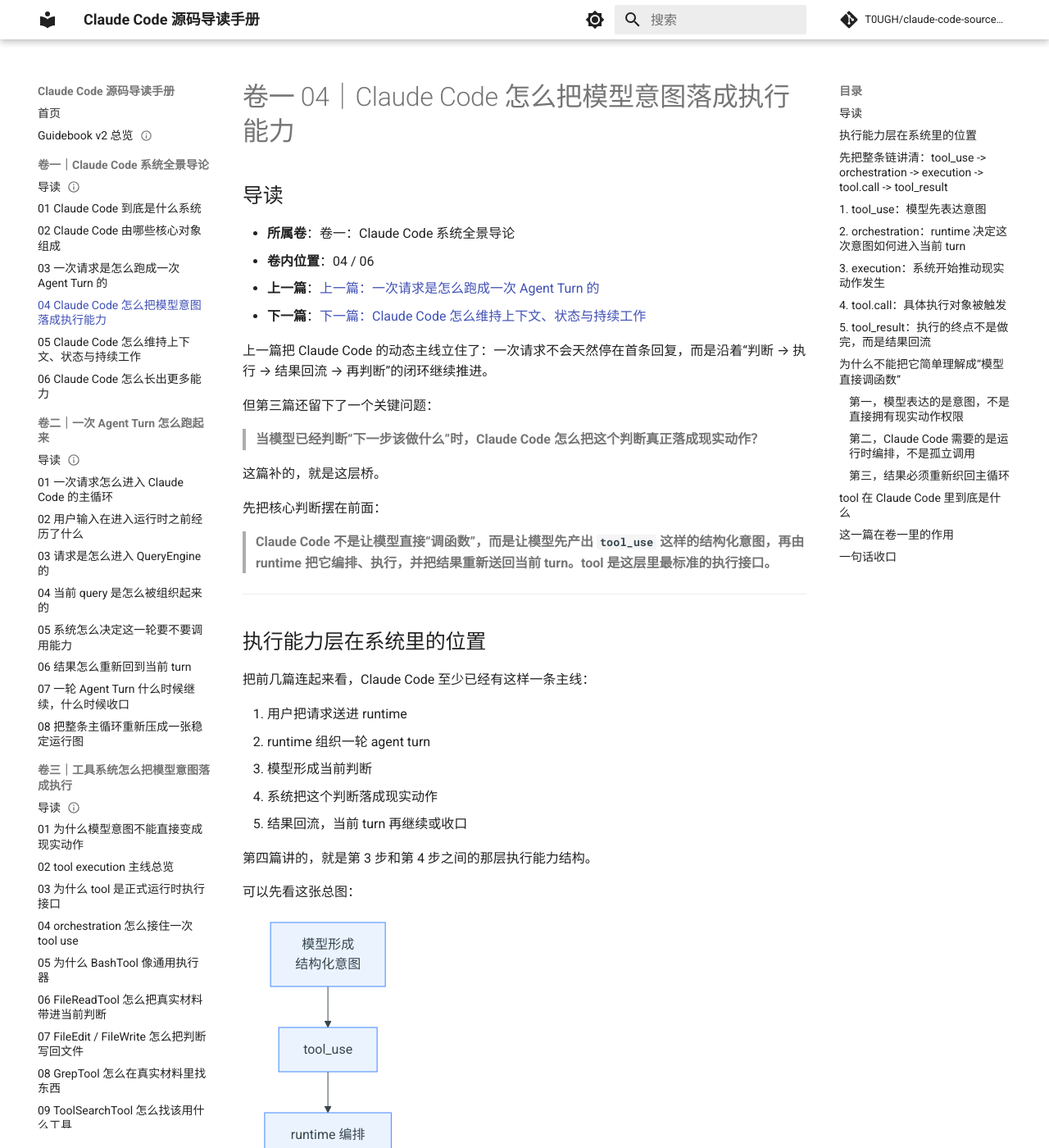
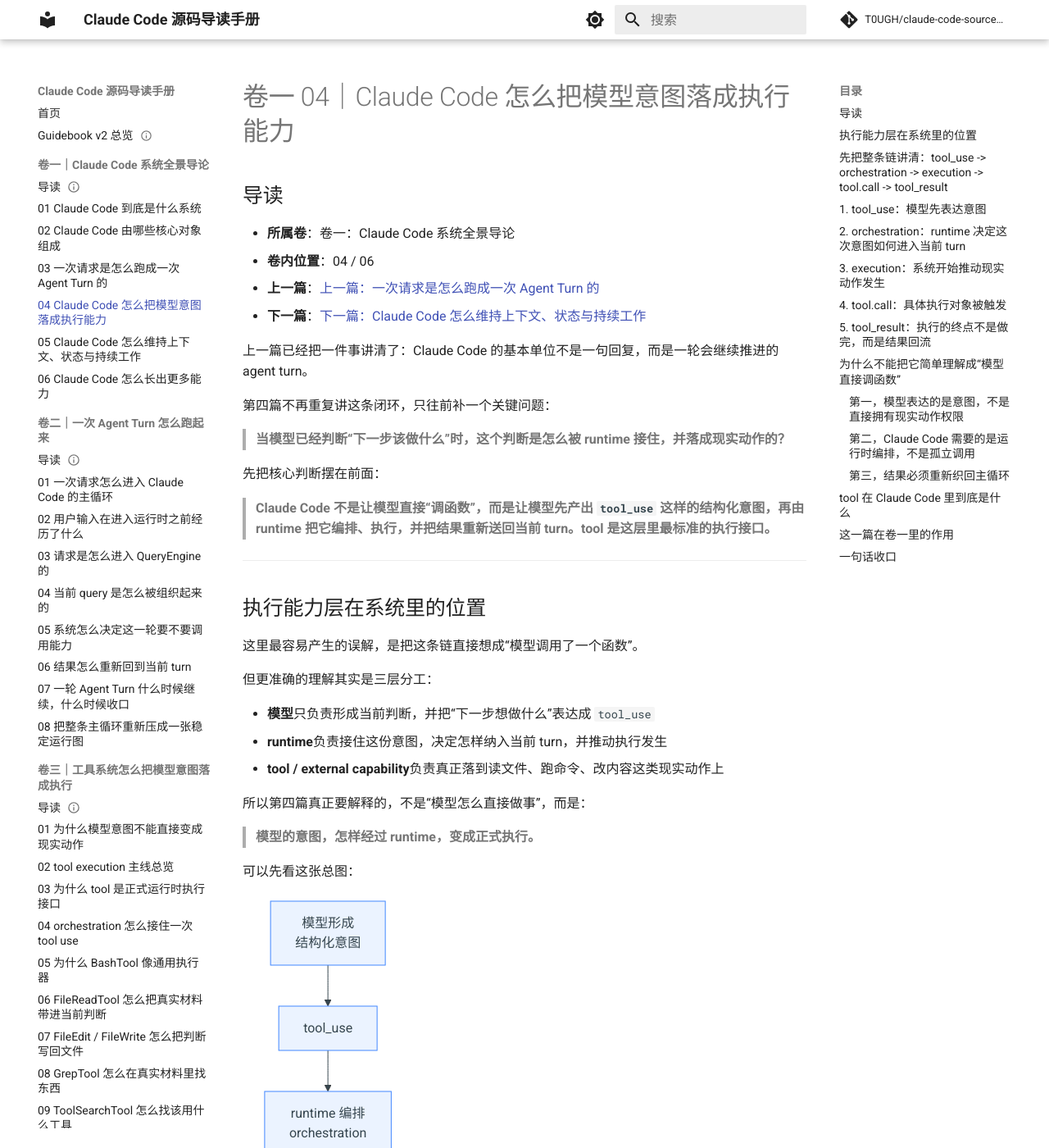
Before and after one commit to T0UGH/claude-code-source-guide, an MkDocs documentation site: the page built from docs/guidebookv2/volume-1/04-how-intent-becomes-execution.md, in a window 1280 px wide and 1400 px high. Shown: the whole window at 82% size. Built offline with MkDocs 1.6.1 and Material for MkDocs 9.7.7, drawn with Linux system fonts in a browser that asks for light colours; comment, search, counter and statistics services are not loaded; some of the changed text lies outside the part shown.

Commit message:
tighten volume-1 article 04 execution boundary explanation

````diff
--- a/docs/guidebookv2/volume-1/04-how-intent-becomes-execution.md
+++ b/docs/guidebookv2/volume-1/04-how-intent-becomes-execution.md
@@ -17,13 +17,11 @@ tags:
 - **上一篇**：[上一篇：一次请求是怎么跑成一次 Agent Turn 的](./03-how-a-request-becomes-an-agent-turn.md)
 - **下一篇**：[下一篇：Claude Code 怎么维持上下文、状态与持续工作](./05-how-claude-code-maintains-context-state-and-continuity.md)
 
-上一篇把 Claude Code 的动态主线立住了：一次请求不会天然停在首条回复，而是沿着“判断 → 执行 → 结果回流 → 再判断”的闭环继续推进。
+上一篇已经把一件事讲清了：Claude Code 的基本单位不是一句回复，而是一轮会继续推进的 agent turn。
 
-但第三篇还留下了一个关键问题：
+第四篇不再重复讲这条闭环，只往前补一个关键问题：
 
-> **当模型已经判断“下一步该做什么”时，Claude Code 怎么把这个判断真正落成现实动作？**
-
-这篇补的，就是这层桥。
+> **当模型已经判断“下一步该做什么”时，这个判断是怎么被 runtime 接住，并落成现实动作的？**
 
 先把核心判断摆在前面：
 
@@ -33,15 +31,17 @@ tags:
 
 ## 执行能力层在系统里的位置
 
-把前几篇连起来看，Claude Code 至少已经有这样一条主线：
+这里最容易产生的误解，是把这条链直接想成“模型调用了一个函数”。
 
-1. 用户把请求送进 runtime
-2. runtime 组织一轮 agent turn
-3. 模型形成当前判断
-4. 系统把这个判断落成现实动作
-5. 结果回流，当前 turn 再继续或收口
+但更准确的理解其实是三层分工：
 
-第四篇讲的，就是第 3 步和第 4 步之间的那层执行能力结构。
+- **模型**只负责形成当前判断，并把“下一步想做什么”表达成 `tool_use`
+- **runtime**负责接住这份意图，决定怎样纳入当前 turn，并推动执行发生
+- **tool / external capability**负责真正落到读文件、跑命令、改内容这类现实动作上
+
+所以第四篇真正要解释的，不是“模型怎么直接做事”，而是：
+
+> **模型的意图，怎样经过 runtime，变成正式执行。**
 
 可以先看这张总图：
 
@@ -62,6 +62,35 @@ flowchart TB
 > **执行不是模型自己往系统里伸手做事，而是一条由 runtime 接管的正式链路。**
 
 也正因为这条链存在，Claude Code 才不是“会说的模型”，而是“能把意图推进成进展的 runtime”。
+
+如果想把“谁负责哪一段”看得更清楚，可以再看下面这张职责边界图：
+
+```mermaid
+flowchart LR
+    subgraph ML[模型层]
+        M1[形成当前判断]
+        M2[输出 tool_use]
+    end
+
+    subgraph RT[runtime 层]
+        R1[接住结构化意图]
+        R2[orchestration\n纳入当前 turn]
+        R3[execution\n推动动作发生]
+        R4[收集 tool_result]
+        R5[组织 continuation]
+    end
+
+    subgraph TL[tool / external capability 层]
+        T1[读文件 / 跑命令 / 改内容 / 调外部能力]
+    end
+
+    M1 --> M2
+    M2 --> R1 --> R2 --> R3 --> T1 --> R4 --> R5
+```
+
+这张图想强调的只有一句：
+
+> **模型负责表达意图，runtime 负责编排与接管，tool 负责把动作真正落到现实边界上。**
 
 ---
 
@@ -95,7 +124,7 @@ flowchart TB
 
 所以可以把它压成一句话：
 
-> **orchestration 负责把这次工具意图纳入当前运行时。**
+> **orchestration 负责决定：这次工具意图怎样被纳入当前 turn。**
 
 它关心的是运行时编排，不是底层动作本身。
 
@@ -138,19 +167,14 @@ execution 最后还要落到具体对象上。最典型的，就是 `tool.call`
 
 > **`tool_result` 回流到 runtime，不等于某个工具一完成，系统就立刻单独再打一轮模型请求。**
 
-Claude Code 更接近这样一条链：
+更接近的过程其实是：
 
 1. assistant 先在当前输出流里产出 `tool_use`
-2. runtime 可以边流边执行工具，也可以边拿到已完成的 `tool_result`
-3. 这些结果会先被收进当前 turn 的本地消息状态
+2. runtime 逐步执行工具，并接住已经完成的 `tool_result`
+3. 这些结果会先收进当前 turn 的本地消息状态
 4. 然后再按下一轮 continuation 的组织方式，一起送回模型继续当前工作
 
-所以这里真正成立的，不是“每个 result 立刻递归打一次模型”，而是：
-
-- **对执行层来说**，工具可以流式启动、并发完成、逐步收结果
-- **对模型回喂层来说**，结果不是 `result-by-result` 地即时递归打模型，而是回到下一轮 continuation 的统一组织里
-
-更短地说：
+所以这里真正成立的不是“每个 result 都即时递归打模型”，而是：
 
 > **工具执行可以边流边跑，但模型 continuation 仍然按 turn 收口。**
 
````
